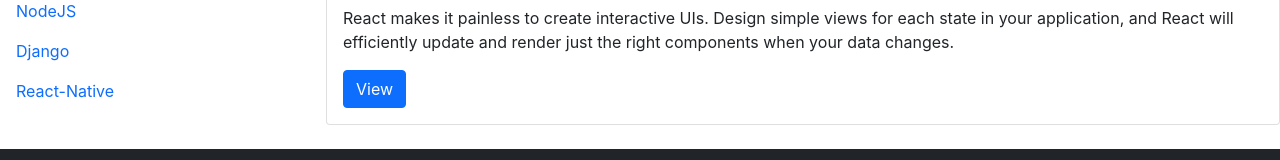
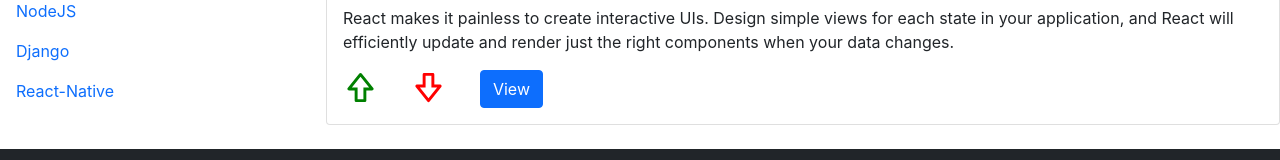
Before and after one commit to sidd2307/Technofrenzy, a React (Create React App) app: page / in a window 1280 px wide. Shown: the part 685-845 px from the top of the page. Built offline with nearby package versions, Linux system fonts and the light colour scheme; a small style sheet from the web is missing; the HTML template or start-up script is replaced by a standard one.

Commit message:
icons added

```diff
--- a/package.json
+++ b/package.json
@@ -12,6 +12,7 @@
     "react": "^18.1.0",
     "react-bootstrap": "^2.4.0",
     "react-dom": "^18.1.0",
+    "react-icons": "^4.4.0",
     "react-router-dom": "^6.3.0",
     "react-scripts": "5.0.1",
     "web-vitals": "^2.1.4"
--- a/src/components/Body.jsx
+++ b/src/components/Body.jsx
@@ -2,6 +2,7 @@ import React, { useState } from "react";
 import { Button, Card, Col, Nav, Row, Tab } from "react-bootstrap";
 import Sonnet from "./Sonnet";
 import { categoryTags, questions } from "../static/data";
+import { BiDownvote, BiUpvote } from "react-icons/bi";
 
 export default function Body() {
   const [selectedcategory, setselectedcategory] = useState("react");
@@ -43,7 +44,18 @@ export default function Body() {
                         <Card.Body>
                           <Card.Title>{item.heading}</Card.Title>
                           <Card.Text>{item.description}</Card.Text>
-                          <Button variant="primary">View</Button>
+                          <div
+                            style={{
+                              width: 200,
+                              display: "flex",
+                              flexDirection: "row",
+                              justifyContent: "space-between",
+                            }}
+                          >
+                            <BiUpvote color="green" size={35} />
+                            <BiDownvote color="red" size={35} />
+                            <Button variant="primary">View</Button>
+                          </div>
                         </Card.Body>
                       </Card>
                     )}
```
Also changed, not shown: 1 other file (tests, documents, lock files or other folders).
